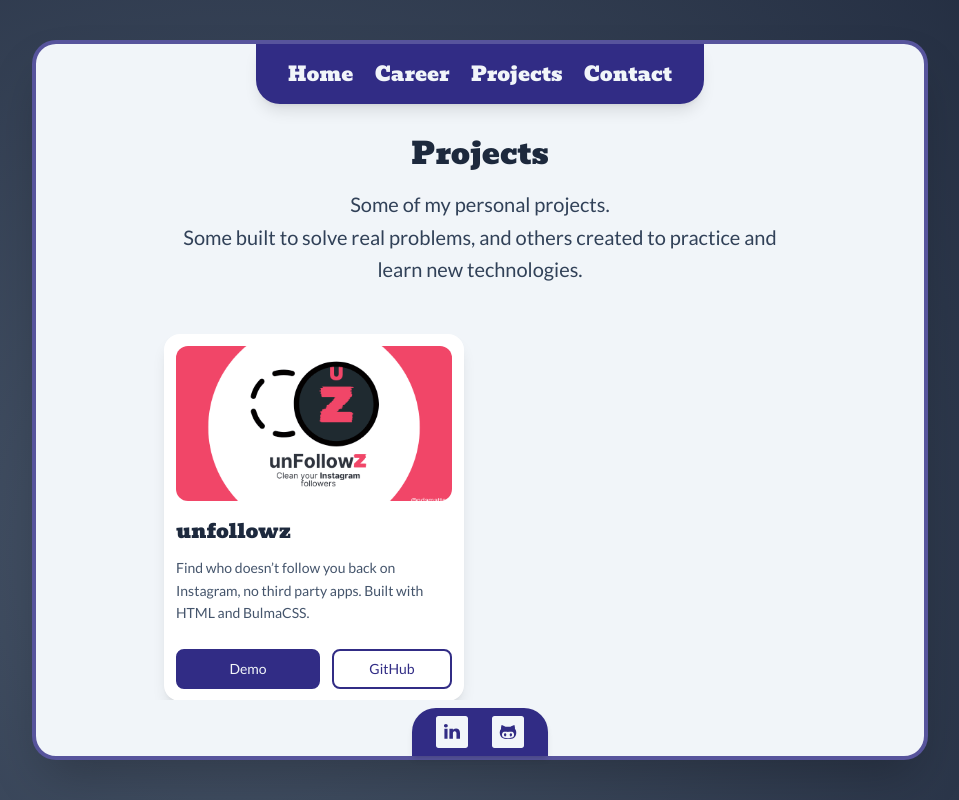
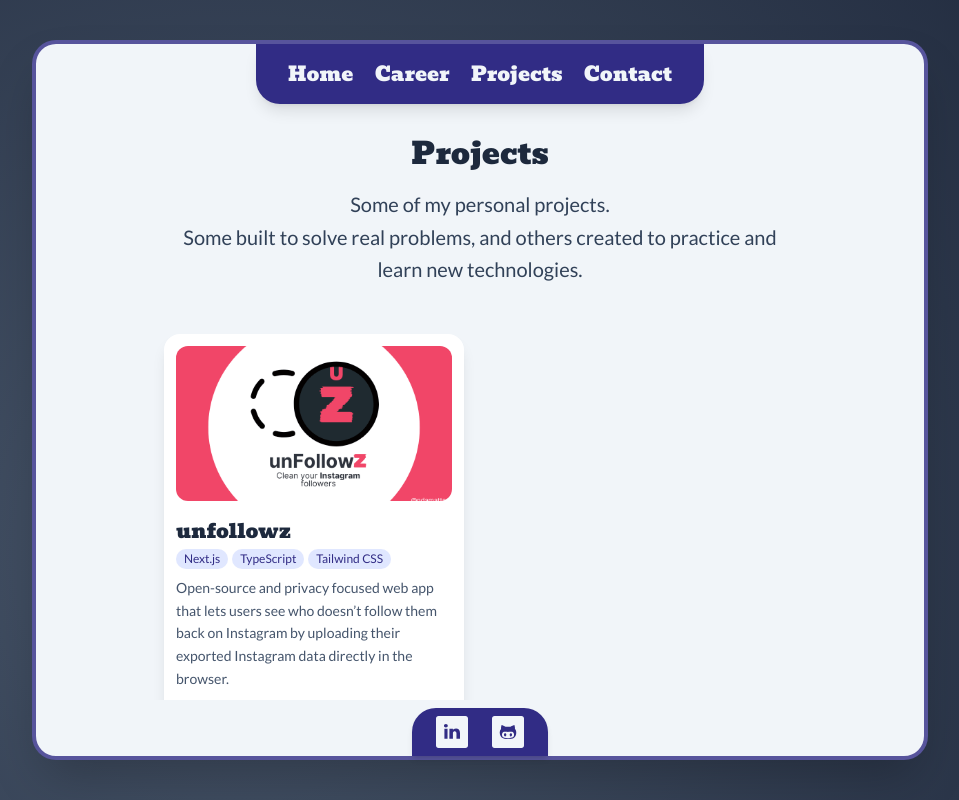
Before and after one commit to ndamatta/ndamatta, a Next.js app: page /projects in a window 1280 px wide. Shown: the whole page, without its empty margins (160-1119 px from the left). Built offline with nearby package versions, Linux system fonts and the light colour scheme.

Commit message:
feat: add tech badges to projects and updated data

```diff
--- a/app/components/Project.tsx
+++ b/app/components/Project.tsx
@@ -8,6 +8,7 @@ type Project = {
   demoUrl: string;
   githubUrl: string;
   videoUrl: string;
+  technologies: string[];
 };
 
 export default function Project({
@@ -17,6 +18,7 @@ export default function Project({
   demoUrl,
   githubUrl,
   videoUrl,
+  technologies,
 }: Project) {
   return (
     <div className="bg-white rounded-2xl shadow-lg p-3 hover:shadow-xl transition-shadow duration-300">
@@ -29,7 +31,15 @@ export default function Project({
         />
       </div>
 
-      <h3 className="text-xl font-bevan text-slate-800 mb-3">{title}</h3>
+      <h3 className="text-xl font-bevan text-slate-800 mb-1">{title}</h3>
+
+      <div className="flex flex-wrap gap-1 mb-2">
+        {technologies.map((tech) => (
+          <span key={tech} className="text-xs font-lato px-2 py-0.5 rounded-full bg-indigo-100 text-indigo-900">
+            {tech}
+          </span>
+        ))}
+      </div>
 
       <p className="text-sm font-lato text-slate-600 mb-6 leading-relaxed">
         {description}
--- a/data/ProjectData.json
+++ b/data/ProjectData.json
@@ -2,9 +2,10 @@
   {
     "title": "unfollowz",
     "image": "unfollowz.png",
-    "description": "Find who doesn’t follow you back on Instagram, no third party apps. Built with HTML and BulmaCSS.",
-    "demoUrl": "https://unfollowig.onrender.com",
-    "githubUrl": "https://github.com/ndamatta/unfollowig",
-    "videoUrl": ""
+    "description": "Open-source and privacy focused web app that lets users see who doesn’t follow them back on Instagram by uploading their exported Instagram data directly in the browser.",
+    "demoUrl": "https://unfollowz.netlify.app",
+    "githubUrl": "https://github.com/ndamatta/unfollowz",
+    "videoUrl": "https://www.youtube.com/watch?v=v_1hdVDTges",
+    "technologies": ["Next.js", "TypeScript", "Tailwind CSS"]
   }
 ]
```
